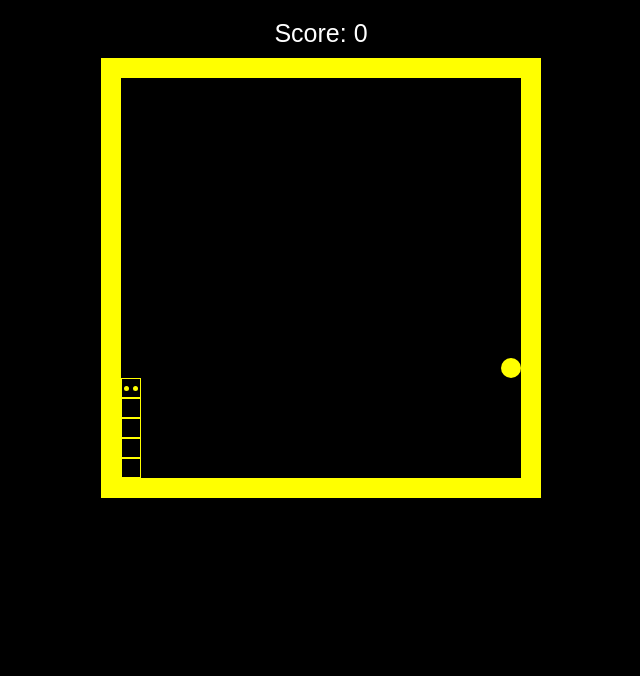
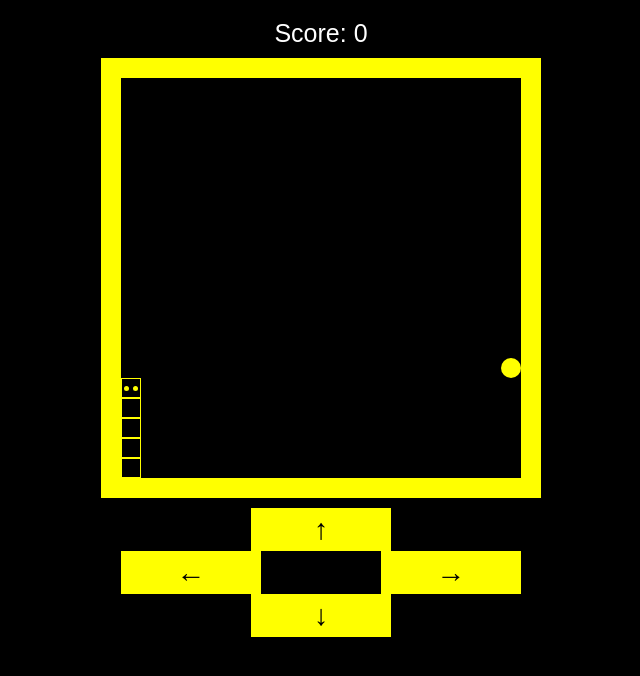
Before and after one commit to Liron-Wassa/snake, a plain HTML site: page index.html in a window 1280 px wide. Shown: the whole page, without its empty margins (319-959 px from the left). Drawn offline with Linux system fonts and the light colour scheme.

Commit message:
UI improvment

```diff
--- a/app.js
+++ b/app.js
@@ -9,7 +9,7 @@ let points = document.querySelector("#points");
 let bestScore = document.querySelector("#best");
 let gameOver = document.querySelector("#gameOver");
 let created = document.querySelector("#created");
-let btnContainer = document.querySelector("#btnContainer");
+let resetBtnContainer = document.querySelector("#resetBtnContainer");
 let resetBtn = document.querySelector("#resetBtn");
 let best = localStorage.getItem("score") || 0;
 let score = 0;
@@ -36,7 +36,7 @@ const gameLoop = () => {
     console.log("game running");
     gameOver.style.display = "none";
     created.style.display = "none";
-    btnContainer.style.display = "none";
+    resetBtnContainer.style.display = "none";
     resetBtn.style.display = "none";
 
     let gameId = setInterval(() => {
@@ -62,7 +62,7 @@ const gameLoop = () => {
             bestScore.textContent = best;
             gameOver.style.display = "block";
             created.style.display = "block";
-            btnContainer.style.display = "flex";
+            resetBtnContainer.style.display = "flex";
             resetBtn.style.display = "block";
             clearInterval(gameId);
         }
--- a/index.html
+++ b/index.html
@@ -14,11 +14,23 @@
                 <h1>Game Over!!!</h1>
                 <h2>Your Best: <span id="best"></span></h2>
             </div>
-            <div id="btnContainer">
+            <div id="resetBtnContainer">
                 <button id="resetBtn">Restart</button>
             </div>
             <h4 id="created">- Game created by Liron Wassa 2020 -</h4>
         </div>
+            <div id="btnsContainer">
+                <div id="up_container">
+                    <button id="up" class="btns">&#8593;</button>
+                </div>
+                <div id="right_left_container">
+                    <button id="left" class="btns">&#8592;</button>
+                    <button id="right" class="btns">&#8594;</button>
+                </div>
+                <div id="down_container">
+                    <button id="down" class="btns">&#8595;</button>
+                </div>
+            </div>
     </div>
     <script type="module" src="./app.js"></script>
 </body>
--- a/style.css
+++ b/style.css
@@ -73,7 +73,7 @@ body{
     z-index: 3;
 }
 
-#btnContainer{
+#resetBtnContainer{
     display: none;
     justify-content: center;
 }
@@ -93,3 +93,35 @@ body{
     font-size: 1em;
     z-index: 3;
 }
+
+#btnsContainer{
+    height: 140px;
+    max-width: 400px;
+    margin: 10px auto;
+    margin-bottom: 0px;
+    position: relative;
+}
+
+.btns{
+    width: 35%;
+    padding-top: 5px;
+    padding-bottom: 5px;
+    font-size: 1.8em;
+    background-color: yellow;
+    border: none;
+}
+
+#up_container{
+    display: flex;
+    justify-content: center;
+}
+
+#right_left_container{
+    display: flex;
+    justify-content: space-between;
+}
+
+#down_container{
+    display: flex;
+    justify-content: center;
+}
```
